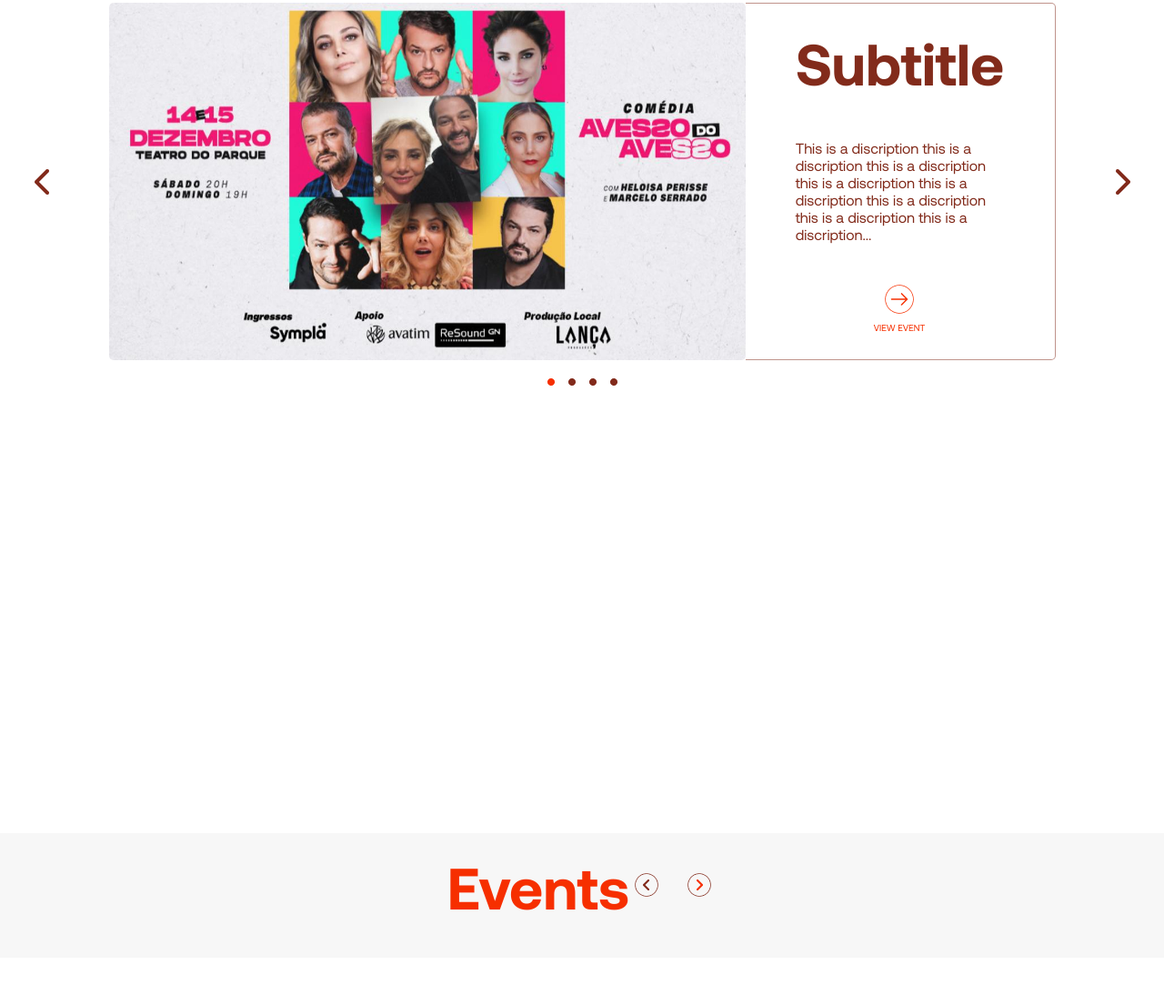
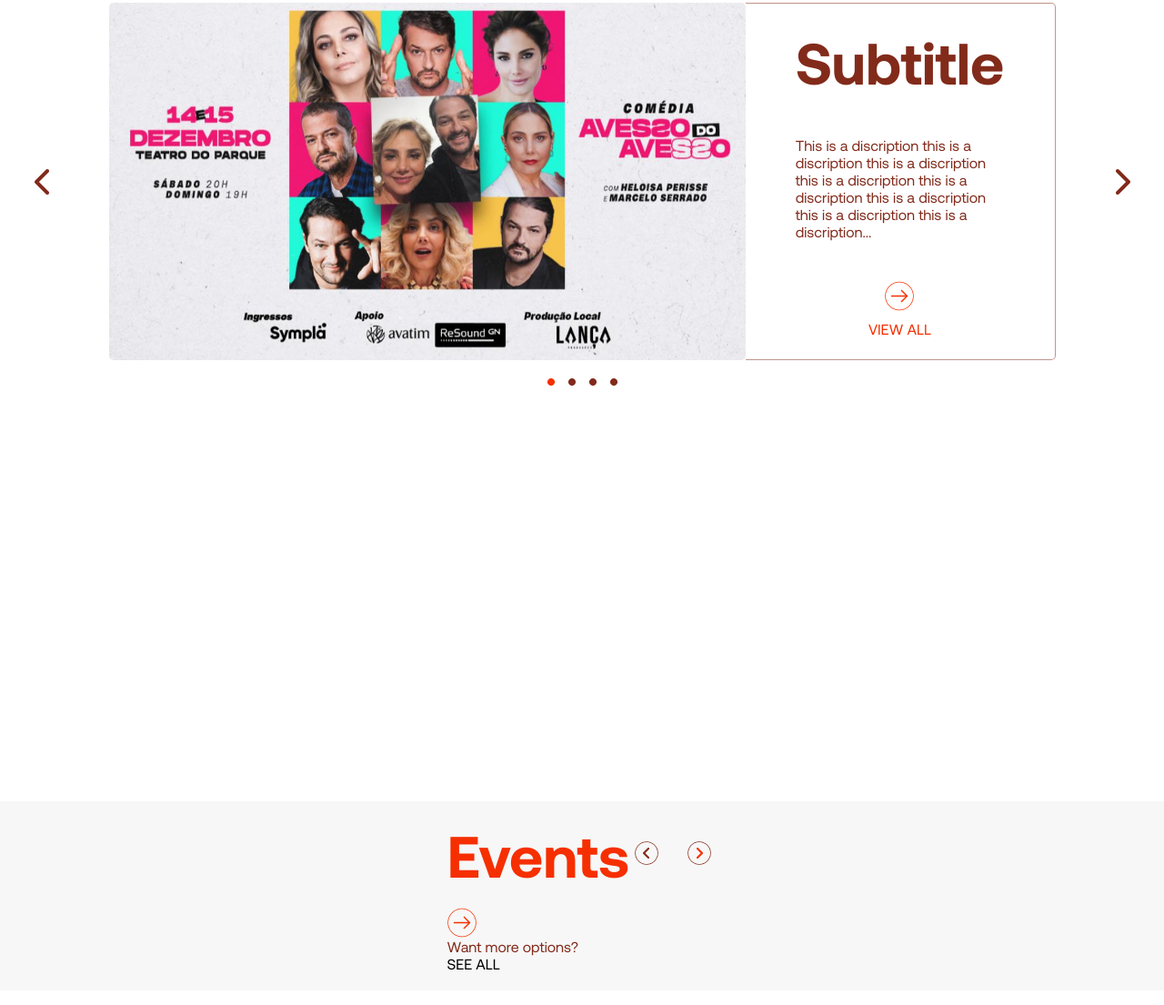
Before and after one commit to Jricardoqc/MangueTown, a website: page index.html in a window 1280 px wide. Shown: the part 317-1422 px from the top of the page at 91% size. Drawn offline with Linux system fonts and the light colour scheme; no server answers.

Commit message:
imagens de seta e mudanças em css

```diff
--- a/CSS/main.css
+++ b/CSS/main.css
@@ -49,6 +49,14 @@ main{
 #descricao-destaque p{
   width: 229.64px;
 }
+#view-all{
+  display: grid;
+  gap: 10px;
+  justify-items: center;
+}
+#view-all span{
+  text-transform: uppercase;
+}
 #carrossel{
   display: flex;
   align-items: center;
--- a/CSS/section.css
+++ b/CSS/section.css
@@ -71,3 +71,6 @@ section h2 {
   border: none;
   cursor: pointer;
 }
+#more-options{
+  display: grid;
+}
--- a/index.html
+++ b/index.html
@@ -65,7 +65,12 @@
             <div id="descricao-destaque">
               <h2>Subtitle</h2>
               <p>This is a discription this is a discription this is a discription this is a discription this is a discription this is a discription this is a discription this is a discription...</p>
-              <a href=""><img src="./IMG/main/assets/View event.png" alt=""></a>
+              <a href="">
+                <div id="view-all">
+                  <img src="./IMG/main/assets/Frame 1.png" alt="">
+                  <span>view all</span>
+                </div>
+              </a>
             </div>
           </div>
           <img src="./IMG/main/assets/Chevron R=inativo.png" alt="">
@@ -82,15 +87,21 @@
       <div id="Events">
         <h2>Events</h2>
         <div id="botoes">
-          <button  id="prev-btn">
+          <button id="prev-btn">
             <img src="./IMG/section/Botão E=inativo.png" alt="">
           </button>
           <button id="next-btn">
-             <img src="./IMG/section/Botão D=ativo.png" alt="">
+            <img src="./IMG/section/Botão D=ativo.png" alt="">
           </button>
         </div>
       </div>
-      <div id="carrossel-eventinhos"> </div>
+      <div id="carrossel-eventinhos">
+        <div id="more-options">
+          <img src="./IMG/section/Frame 1.png" alt="">
+          <p>Want more options?</p>
+          <span>SEE ALL</span>
+        </div>
+      </div>
     </section>
   </main>
   <footer>
```
Also changed, not shown: IMG/main/assets/Frame 1.png (added), IMG/section/Frame 1.png (added).
